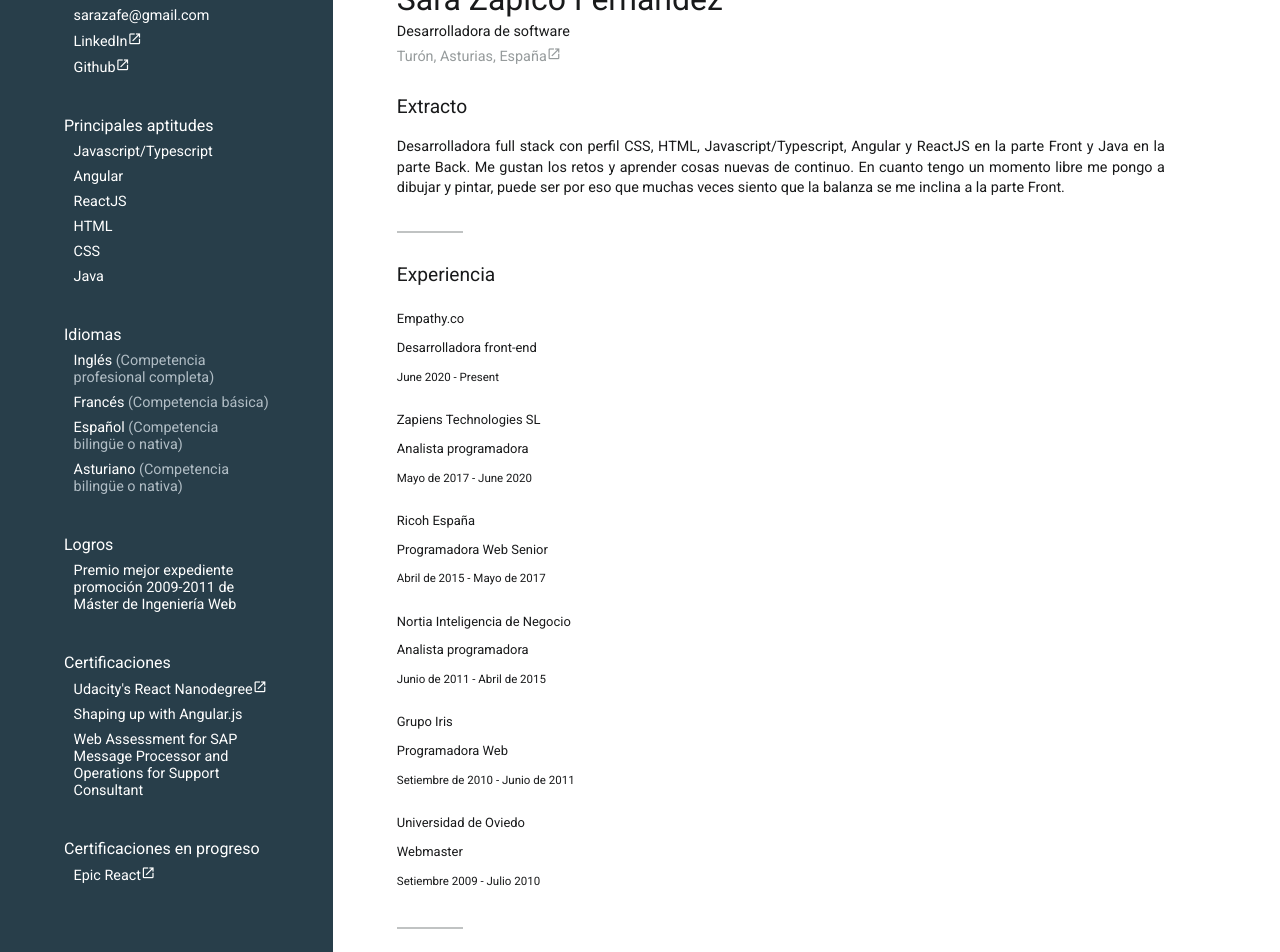
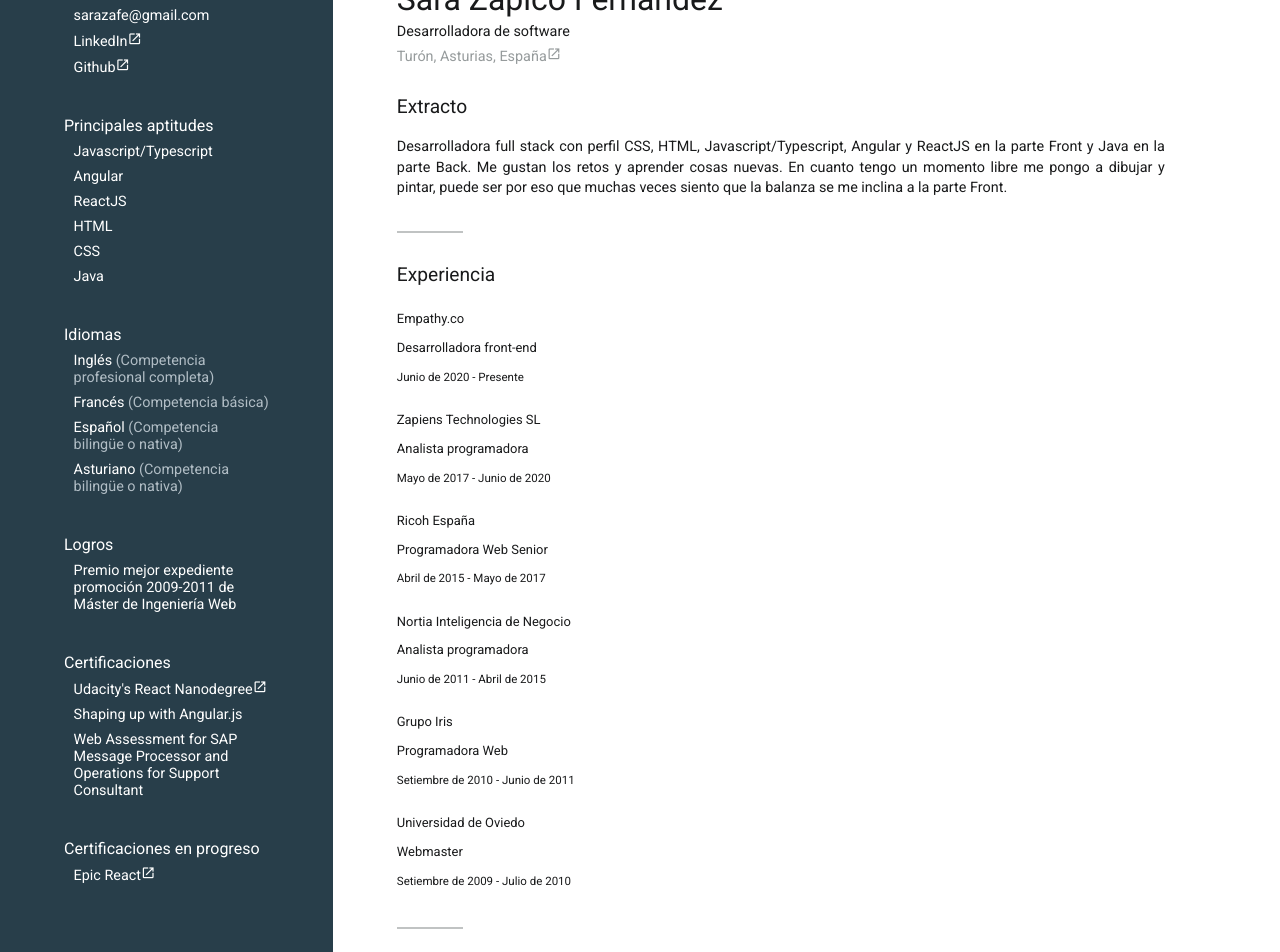
Before and after one commit to sarazafe/cv, an Angular app: page /#/es in a window 1280 px wide. Shown: the part 100-1052 px from the top of the page. Built offline with nearby package versions, Linux system fonts and the light colour scheme.

Commit message:
Fix some wrong data

```diff
--- a/src/profile/es.ts
+++ b/src/profile/es.ts
@@ -85,7 +85,7 @@ export const SpanishProfile = {
         title: 'Extracto',
         extract: 'Desarrolladora full stack con perfil CSS, HTML, Javascript/Typescript, ' +
                 'Angular y ReactJS en la parte Front y Java en la parte Back. ' +
-                'Me gustan los retos y aprender cosas nuevas de continuo. En cuanto tengo un momento libre me pongo a dibujar y pintar, ' +
+                'Me gustan los retos y aprender cosas nuevas. En cuanto tengo un momento libre me pongo a dibujar y pintar, ' +
                 'puede ser por eso que muchas veces siento que la balanza se me inclina a la parte Front.',
     },
     experience: {
@@ -94,12 +94,12 @@ export const SpanishProfile = {
             {
                 company: 'Empathy.co',
                 role: 'Desarrolladora front-end',
-                duration: 'June 2020 - Present'
+                duration: 'Junio de 2020 - Presente'
             },
             {
                 company: 'Zapiens Technologies SL',
                 role: 'Analista programadora',
-                duration: 'Mayo de 2017 - June 2020'
+                duration: 'Mayo de 2017 - Junio de 2020'
             },
             {
                 company: 'Ricoh España',
@@ -119,7 +119,7 @@ export const SpanishProfile = {
             {
                 company: 'Universidad de Oviedo',
                 role: 'Webmaster',
-                duration: 'Setiembre 2009 - Julio 2010'
+                duration: 'Setiembre de 2009 - Julio de 2010'
             }
         ],
     },
```
